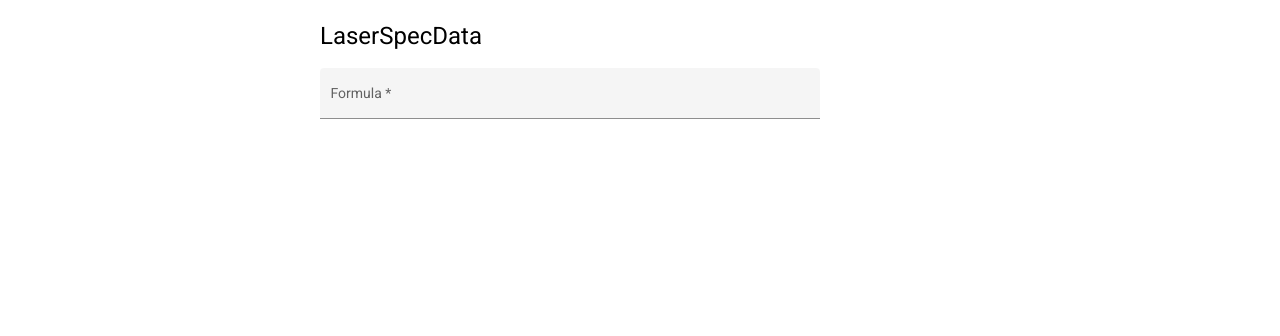
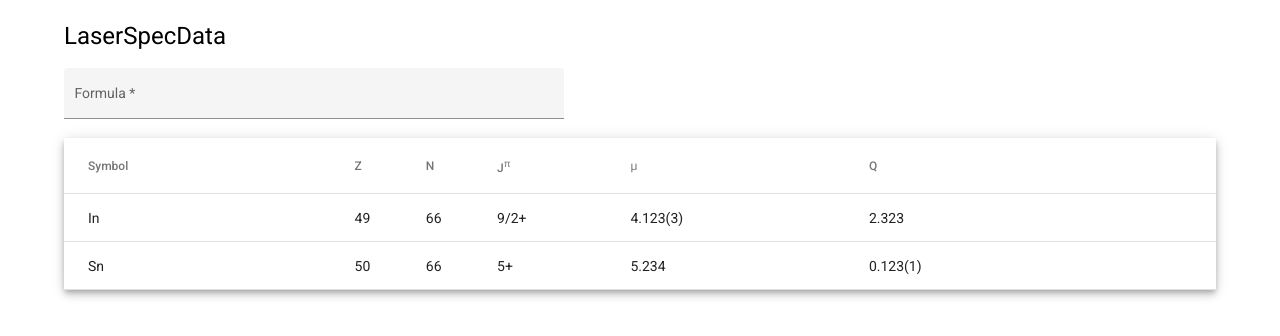
Before and after one commit to cricketts497/LaserSpecData, an Angular app in the folder frontend/: page / in a window 1280 px wide. Shown: the top 336 px of the page. Built offline with nearby package versions, Linux system fonts and the light colour scheme.

Commit message:
Show dummy data in table

```diff
--- a/frontend/src/app/app.component.html
+++ b/frontend/src/app/app.component.html
@@ -1,6 +1,7 @@
 <div class="center">
   <h1>LaserSpecData</h1>
   <formula-input></formula-input>
+  <data-table></data-table>
 </div>
 
 <router-outlet></router-outlet>
--- a/frontend/src/app/app.component.scss
+++ b/frontend/src/app/app.component.scss
@@ -1,5 +1,5 @@
 .center {
   margin: auto;
-  width: 50%;
+  width: 90%;
   padding: 20px;
 }
--- /dev/null
+++ b/frontend/src/app/data-table/data-model.ts
@@ -0,0 +1,8 @@
+export interface DataTableRow {
+  symbol: string;
+  z: number;
+  n: number;
+  jp: string;
+  magnetic_dipole: string;
+  electric_quadrupole: string;
+}
--- /dev/null
+++ b/frontend/src/app/data-table/data-table.component.html
@@ -0,0 +1,34 @@
+<table mat-table [dataSource]="dataSource" class="mat-elevation-z5">
+  <ng-container matColumnDef="symbol">
+    <th mat-header-cell *matHeaderCellDef>Symbol</th>
+    <td mat-cell *matCellDef="let element">{{element.symbol}}</td>
+  </ng-container>
+
+  <ng-container matColumnDef="z">
+    <th mat-header-cell *matHeaderCellDef>Z</th>
+    <td mat-cell *matCellDef="let element">{{element.z}}</td>
+  </ng-container>
+
+  <ng-container matColumnDef="n">
+    <th mat-header-cell *matHeaderCellDef>N</th>
+    <td mat-cell *matCellDef="let element">{{element.n}}</td>
+  </ng-container>
+
+  <ng-container matColumnDef="jp">
+    <th mat-header-cell *matHeaderCellDef>J<sup>&pi;</sup></th>
+    <td mat-cell *matCellDef="let element">{{element.jp}}</td>
+  </ng-container>
+
+  <ng-container matColumnDef="magnetic_dipole">
+    <th mat-header-cell *matHeaderCellDef>&mu;</th>
+    <td mat-cell *matCellDef="let element">{{element.magnetic_dipole}}</td>
+  </ng-container>
+
+  <ng-container matColumnDef="electric_quadrupole">
+    <th mat-header-cell *matHeaderCellDef>Q</th>
+    <td mat-cell *matCellDef="let element">{{element.electric_quadrupole}}</td>
+  </ng-container>
+
+  <tr mat-header-row *matHeaderRowDef="displayedColumns"></tr>
+  <tr mat-row *matRowDef="let row; columns: displayedColumns;"></tr>
+</table>
--- /dev/null
+++ b/frontend/src/app/data-table/data-table.component.scss
@@ -0,0 +1,3 @@
+table {
+  width: 100%;
+}
--- /dev/null
+++ b/frontend/src/app/data-table/data-table.component.ts
@@ -0,0 +1,15 @@
+import { Component } from '@angular/core';
+import { DataTableRow } from './data-model';
+
+@Component({
+  selector: 'data-table',
+  templateUrl: './data-table.component.html',
+  styleUrls: ['./data-table.component.scss']
+})
+export class DataTableComponent {
+  displayedColumns: string[] = ['symbol', 'z', 'n', 'jp', 'magnetic_dipole', 'electric_quadrupole']
+  dataSource: DataTableRow[] = [
+    {z:49, n:66, symbol:'In', jp:'9/2+', magnetic_dipole:'4.123(3)', electric_quadrupole:'2.323'},
+    {z:50, n:66, symbol:'Sn', jp:'5+', magnetic_dipole:'5.234', electric_quadrupole:'0.123(1)'}
+  ];
+}
```
Also changed, not shown: frontend/src/app/app.module.ts (+7 -3 lines), 1 other file (tests, documents, lock files or other folders).
